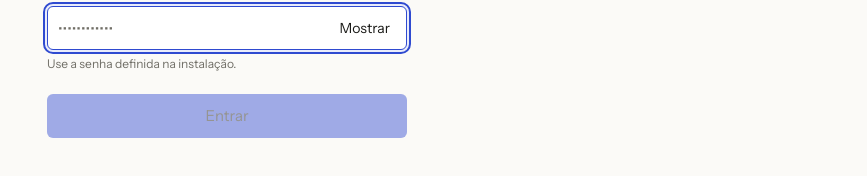
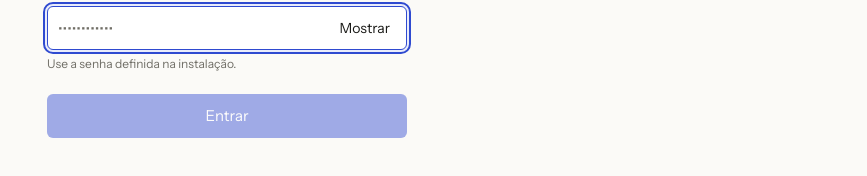
Before and after one commit to luizalvesdev/asa-notation, a React (Vite) app in the folder apps/web/: page / in a window 1280 px wide. Shown: the part 414-590 px from the top of the page, without its empty margins (413-1280 px from the left). Built offline with nearby package versions, Linux system fonts and the light colour scheme; no server answers.

Commit message:
fix(web): primary and danger buttons keep their text color in dark mode
'.ds button { color: inherit }' outranked '.btn-pri' and '.btn-perigo', so primary
buttons showed light text on the light accent background.

Co-Authored-By: Claude Opus 5.5 <noreply@anthropic.com>

```diff
--- a/apps/web/src/styles/base.css
+++ b/apps/web/src/styles/base.css
@@ -28,14 +28,14 @@
 .btn-sm{height:28px;padding:0 10px;font-size:calc(12px * var(--fs, 1))}
 .btn-ico{width:32px;padding:0}
 .btn-ico.btn-sm{width:28px}
-.btn-pri,.ds a.btn-pri{background:var(--accent);color:var(--on-accent)}
+.btn-pri,.ds .btn-pri,.ds a.btn-pri{background:var(--accent);color:var(--on-accent)}
 .btn-pri:hover{background:var(--accent-hover)}
 .btn-sec{background:var(--surface);border-color:var(--border-2)}
 .btn-sec:hover{background:var(--hover)}
 .btn-fan:hover{background:var(--hover)}
 .btn-fan.on{background:var(--hover)}
 .btn-ink{background:var(--text);color:var(--bg)}
-.btn-perigo{background:var(--danger-soft);color:var(--danger)}
+.btn-perigo,.ds .btn-perigo{background:var(--danger-soft);color:var(--danger)}
 .btn-perigo:hover{background:var(--danger);color:var(--bg)}
 .btn:disabled{opacity:.45;cursor:not-allowed;transform:none}
 .btn-load::after{content:'';position:absolute;left:0;bottom:0;height:2px;width:40%;background:currentColor;opacity:.7;animation:prog 1.2s linear infinite}
```
